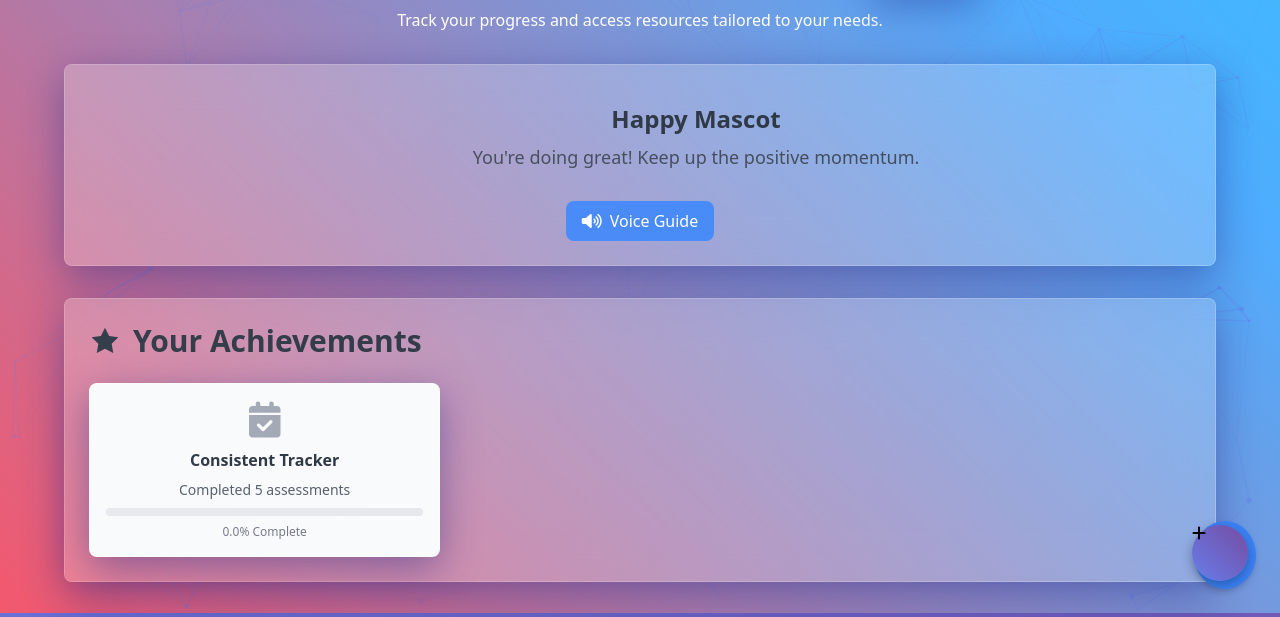
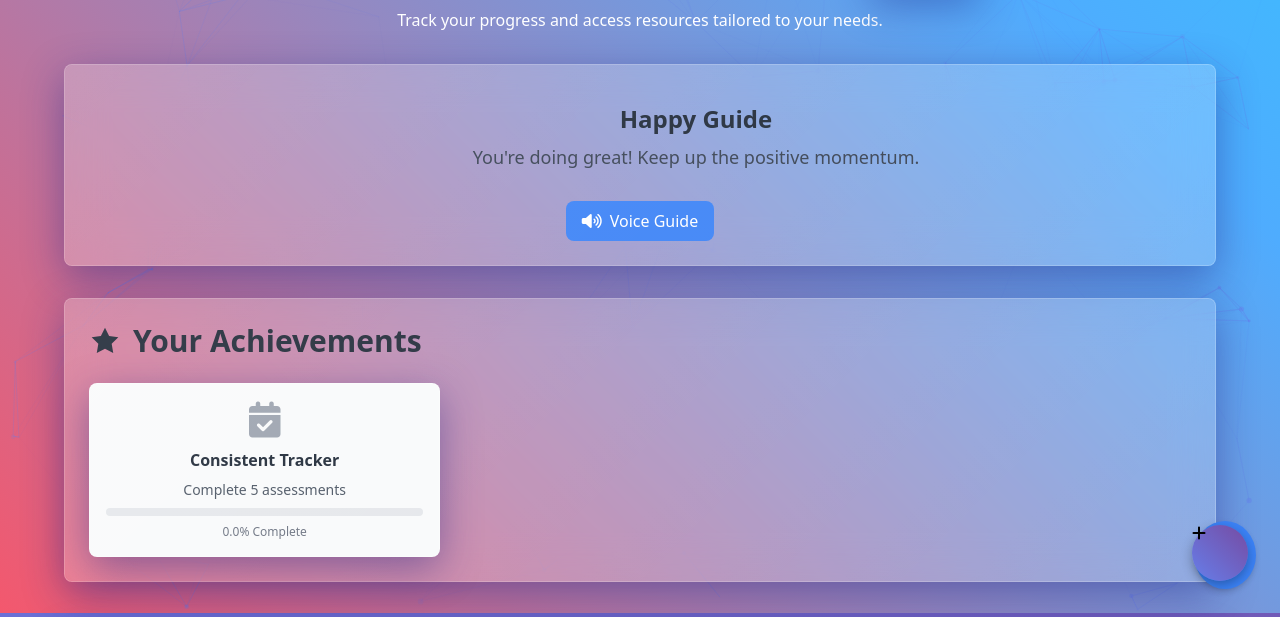
Before and after one commit to Devanshrocks4/MindHealth, a Django app: page /assessment/dashboard/ in a window 1280 px wide. Shown: the part 187-804 px from the top of the page. Run offline with Django 5.2, Linux system fonts and the light colour scheme; a user stored in the database is signed in; data comes from the database, SQL or seed files in the repository; some libraries are stand-ins or nearby versions.

Commit message:
Fix achievement description and mascot title: change 'Completed 5 assessments' to 'Complete 5 assessments' and 'Mascot' to 'Guide'

```diff
--- a/assessment/templates/assessment/result_dashboard.html
+++ b/assessment/templates/assessment/result_dashboard.html
@@ -30,7 +30,7 @@
         <div class="flex items-center justify-center mb-4">
             <div class="lottie-container w-24 h-24 mr-4" data-animation="{% static mascot_reaction.lottie_file %}"></div>
             <div>
-                <h3 class="text-2xl font-semibold text-gray-800 mb-2">{{ mascot_reaction.emotion|title }} Mascot</h3>
+                <h3 class="text-2xl font-semibold text-gray-800 mb-2">{{ mascot_reaction.emotion|title }} Guide</h3>
                 <p class="mascot-message text-gray-700 text-lg">{{ mascot_reaction.message }}</p>
             </div>
         </div>
--- a/assessment/views.py
+++ b/assessment/views.py
@@ -294,7 +294,7 @@
         }
     elif avg_score <= 12:
         return {
-            'emotion': 'concerned',
+            'emotion': 'caring',
             'message': "It might be a good time to reach out for support.",
             'lottie_file': 'concerned_mascot.json',
             'color': '#F97316'
@@ -338,7 +338,7 @@
     else:
         achievements.append({
             'title': 'Consistent Tracker',
-            'description': 'Completed 5 assessments',
+            'description': 'Complete 5 assessments',
             'icon': 'fas fa-calendar-check',
             'unlocked': False,
             'progress': (total_assessments / 5) * 100
```
